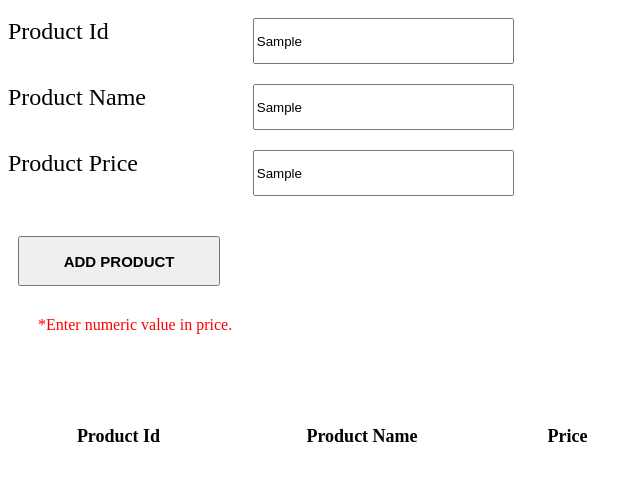
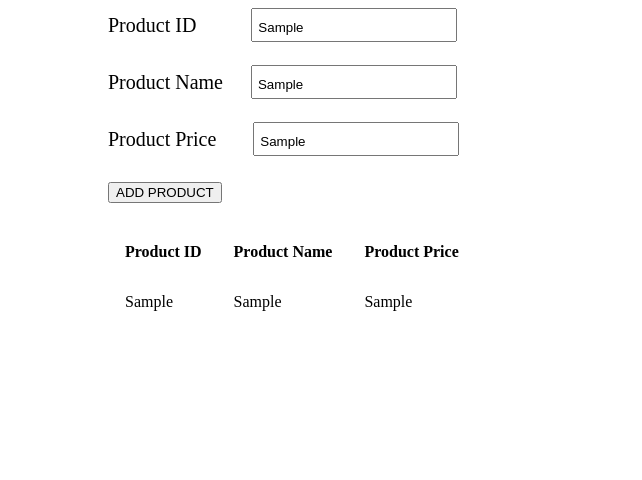
Before and after one commit to ravindersingh999/JS-logic-product, a plain HTML site: page src/index.html in a window 1280 px wide. Both pictures are taken after typing "Sample", "Sample", "Sample" into the empty fields and a click on the button "ADD PRODUCT". Shown: the whole page, without its empty margins (0-642 px from the left). Drawn offline with Linux system fonts and the light colour scheme.

Commit message:
Product Table

```diff
--- a/src/index.html
+++ b/src/index.html
@@ -1,40 +1,27 @@
 <!DOCTYPE html>
 <html lang="en">
+<head>
+    <meta charset="UTF-8">
+    <meta http-equiv="X-UA-Compatible" content="IE=edge">
+    <meta name="viewport" content="width=device-width, initial-scale=1.0">
+    <link rel="stylesheet" href="/style.css">
+    <title>Document</title>
+</head>
+<body>
+    <form>
+        <label for="pid">Product ID <input type="text" id="pid"></label>
+        <br>
+        <label for="pname">Product Name <input type="text" id="pname"></label>
+        <br>
+        <label for="pprice">Product Price  <input type="text" id="pprice"></label>
+        <br>
 
-<head>
-    <meta charset="UTF-8" />
-    <meta http-equiv="X-UA-Compatible" content="IE=edge" />
-    <meta name="viewport" content="width=device-width, initial-scale=1.0" />
-    <title>Product Table</title>
-    <link rel="stylesheet" href="style.css" />
-</head>
+        <input type="button" value="ADD PRODUCT" onclick="addData()">
+        <br><br>
+    </form>
 
-<body>
-    <div id="wrapper">
-        <form>
-            <label for="pid"> Product Id
-                <input id="pid" class="formElement" type="text"/></label>
+    <table id="table"></table>
 
-            <label for="pname">Product Name
-                <input id="pname" class="formElement" type="text"/></label>
-
-            <label for="price">Product Price
-                <input id="price" class="formElement" type="text"/></label>
-
-            <input type="button" class="btn" onclick="addProduct()" value="ADD PRODUCT" />
-        </form>
-        <p id="error"></p>
-        <div id="product">
-            <table>
-                <tr>
-                    <th>Product Id</th>
-                    <th>Product Name</th>
-                    <th>Price</th>
-                </tr>
-            </table>
-        </div>
-    </div>
-    <script src="script.js"></script>
+    <script src="/script.js"></script>
 </body>
-
 </html>
--- a/src/script.js
+++ b/src/script.js
@@ -1,40 +1,45 @@
-const arrProduct = [];
+arr = [];
 
-function addProduct() {
-    var id = document.getElementById("pid").value;
-    var name = document.getElementById("pname").value;
-    var price = document.getElementById("price").value;
+function addData() {
+    var id = document.getElementById('pid').value;
+    var name = document.getElementById('pname').value;
+    var price = document.getElementById('pprice').value;
 
-    if (isNaN(price)) {
-        document.getElementById('error').style.display = "block";
-        document.getElementById('error').innerHTML = '*Enter numeric value in price.'
-        return;
+    console.log(id, name, price);
+
+    data(id, price, name);
+    display(arr);
+
+}
+
+function data(id, name, price) {
+    for (var i = 0; i < arr.length; i++) {
+        // console.log(arr[i]);
+        if (arr[i].ID == id) {
+            alert("Already exist");
+            return;
+        }
     }
+    product = {};
+    product["ID"] = id;
+    product["NAME"] = price;
+    product["PRICE"] = price;
+    arr.push(product);
 
-    if (id && name && price) {
-        document.getElementById('error').style.display = "none";
-        arrProduct.push({ id: id, name: name, price: price });
-        addElement(arrProduct);
-    } else {
+}
 
-        document.getElementById('error').style.display = "block";
-        document.getElementById('error').innerHTML = '*Please fill all the details.'
+function display(result) {
+    var text = document.getElementById("table");
+    text.innerHTML = "<tr>\
+    <th>Product ID</th>\
+    <th>Product Name</th>\
+    <th>Product Price</th>\
+    </tr>"
+    for (let i = 0; i < result.length; i++) {
+        text.innerHTML += '<tr>\
+        <td>' + result[i].ID + '</td>\
+        <td>' + result[i].NAME + '</td>\
+        <td>' + result[i].PRICE + '</td>\
+        </tr>';
     }
 }
-
-function addElement(arr) {
-    var table =
-        "<table> <tr><th>Product Id</th><th>Product Name</th><th>Price</th></tr> ";
-    for (let i = 0; i < arr.length; i++) {
-        console.log(arr[i]);
-        table +=
-            "<tr><td>" +
-            arr[i].id +
-            "</td><td>" +
-            arr[i].name +
-            "</td><td>" +
-            `Rs. ${arr[i].price}` +
-            "</td></tr>";
-    }
-    document.getElementById("product").innerHTML = table + "</table>";
-}
--- a/src/style.css
+++ b/src/style.css
@@ -1,43 +1,28 @@
+form label{
+  display: block;
+}
 form {
-    display: flex;
-    flex-direction: column;
-    justify-content: space-around;
-    width: 40%;
-    font-size: 1.5em;
+  margin-left: 100px;
+  font-size: 20px;
 }
-
-  form > label {
-    width: 100%;
-    display: flex;
-    justify-content: space-between;
-    margin: 10px 0px;
+#pid,#pname,#pprice{
+  padding: 10px 20px 5px 5px;
 }
-
-  .formElement {
-    height: 40px;
-    width: 50%;
+#pid{
+  margin-left: 50px;
 }
-
-  .btn {
-    margin-top: 30px;
-    height: 50px;
-    width: 40%;
-    font-size: 15px;
-    font-weight: bold;
-    margin-left: 10px;
+#pname{
+  margin-left: 23px;
 }
-
-  #error {
-    color: red;
-    margin: 30px;
+#pprice{
+  margin-left: 32px;
 }
-  table {
-    font-size: large;
-    width: 50%;
-    margin-top: 70px;
-    text-align: center;
+form button{
+  font-size: 15px ;
 }
-
-td,th {
-    padding: 20px;
+#table{
+  margin-left: 100px;
 }
+#table th,td{
+  padding: 15px;
+}
```
Lines whose indentation alone changed are shown as unchanged.
